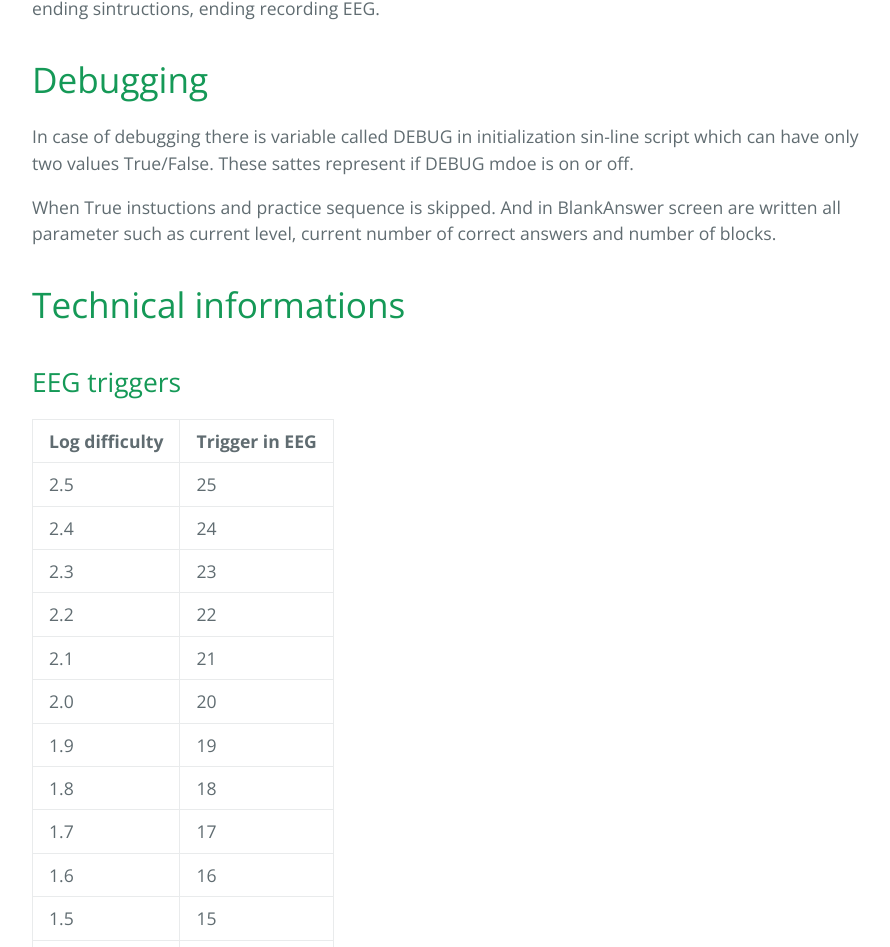
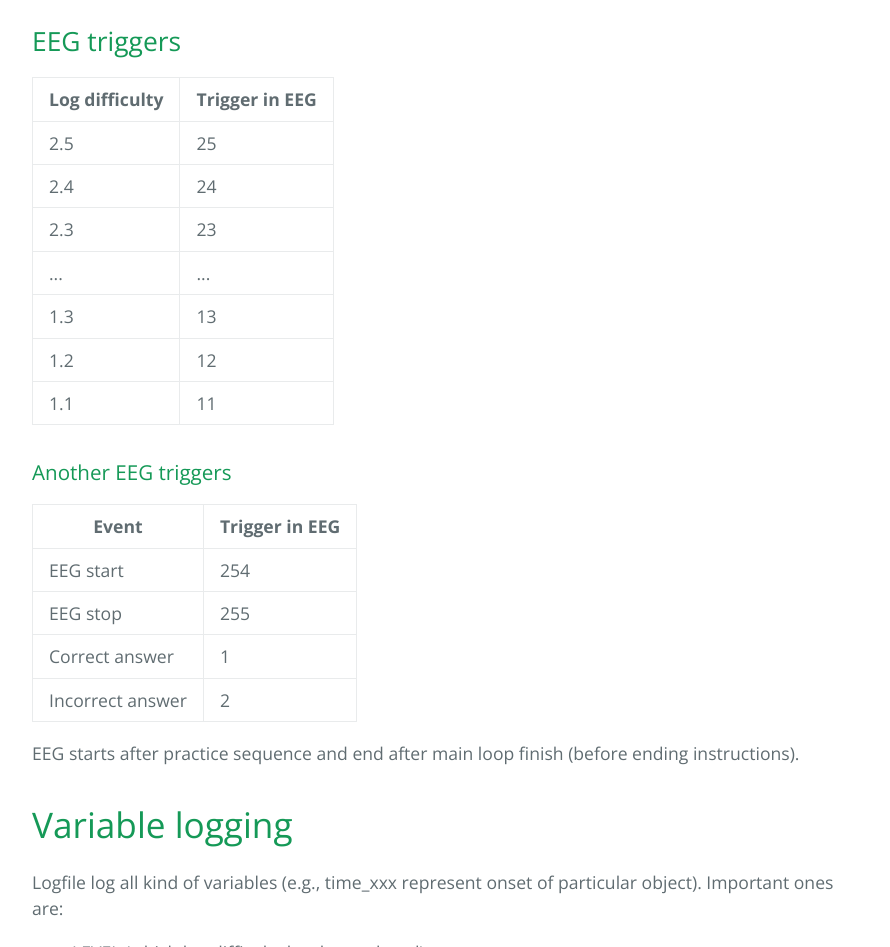
Before and after one commit to neurolab-ju/ans-os, a plain HTML site: page index.html in a window 1280 px wide. Shown: the part 1853-2800 px from the top of the page, without its empty margins (192-1082 px from the left). Drawn offline with nearby package versions, Linux system fonts and the light colour scheme.

```diff
--- a/index.html
+++ b/index.html
@@ -22,9 +22,9 @@
       <h1>
 <a id="aproximal-numerical-system-paradigm-in-kids" class="anchor" href="#aproximal-numerical-system-paradigm-in-kids" aria-hidden="true"><span aria-hidden="true" class="octicon octicon-link"></span></a>Aproximal Numerical System Paradigm in Kids</h1>
 
-<p>Michala Plassová, Michal Vavrečka and Michael Tesař. 2016. University of South Bohemia.</p>
-<a href="https://zenodo.org/badge/latestdoi/68840528"><img src="https://zenodo.org/badge/68840528.svg" alt="DOI"></a>
-<p><strong>Web:</strong>
+<p>Michala Plassová, Michal Vavrečka and Michael Tesař. 2016. University of South Bohemia.
+<br>
+<strong>Web:</strong>
 <a href="http://www.pf.jcu.cz/structure/departments/kpe/neurolab/">http://www.pf.jcu.cz/structure/departments/kpe/neurolab/</a></p>
 
 <h2>
@@ -117,40 +117,8 @@
 <td>23</td>
 </tr>
 <tr>
-<td>2.2</td>
-<td>22</td>
-</tr>
-<tr>
-<td>2.1</td>
-<td>21</td>
-</tr>
-<tr>
-<td>2.0</td>
-<td>20</td>
-</tr>
-<tr>
-<td>1.9</td>
-<td>19</td>
-</tr>
-<tr>
-<td>1.8</td>
-<td>18</td>
-</tr>
-<tr>
-<td>1.7</td>
-<td>17</td>
-</tr>
-<tr>
-<td>1.6</td>
-<td>16</td>
-</tr>
-<tr>
-<td>1.5</td>
-<td>15</td>
-</tr>
-<tr>
-<td>1.4</td>
-<td>14</td>
+<td>...</td>
+<td>...</td>
 </tr>
 <tr>
 <td>1.3</td>
```
Also changed, not shown: params.json (+1 -1 lines).
